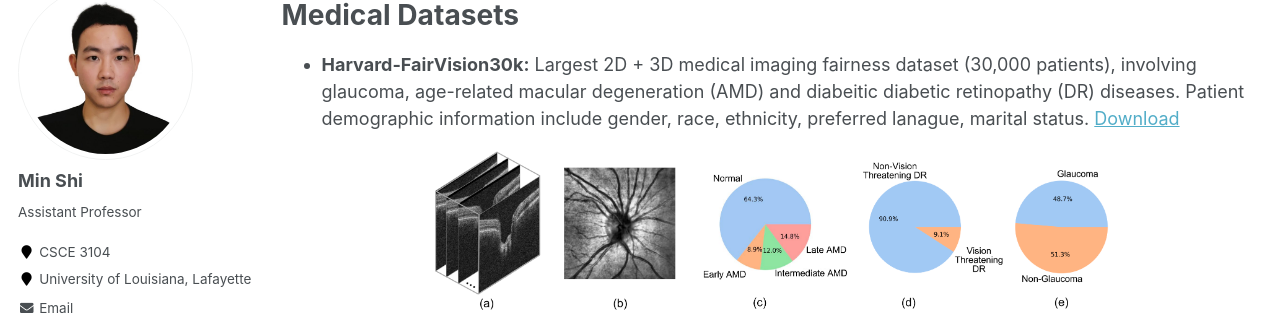
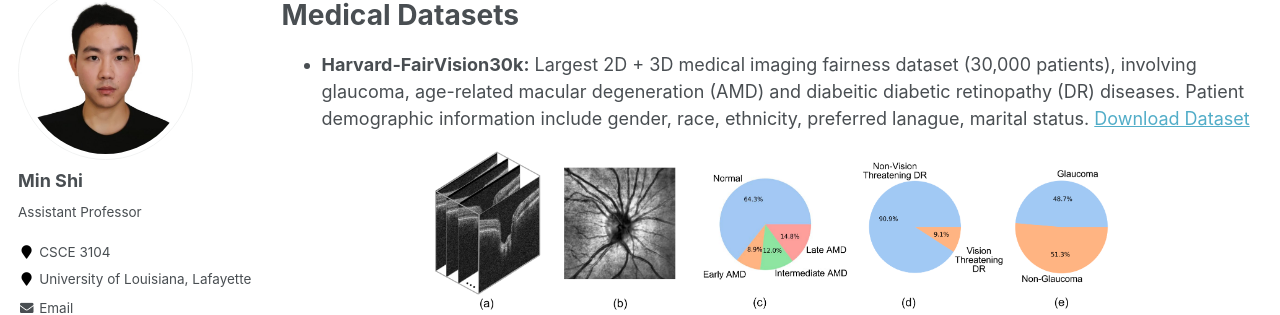
Before and after one commit to shiminxst/shiminxst.github.io, a Jekyll site: the page built from _pages/resource.md, in a window 1280 px wide. Shown: the part 133-448 px from the top of the page. Built offline with Jekyll 4.4.1, drawn with Linux system fonts in a browser that asks for light colours.

Commit message:
Update resource.md

```diff
--- a/_pages/resource.md
+++ b/_pages/resource.md
@@ -10,7 +10,7 @@
 Medical Datasets
 ======
 
-- **Harvard-FairVision30k:** Largest 2D + 3D medical imaging fairness dataset (30,000 patients), involving glaucoma, age-related macular degeneration (AMD)  and diabeitic diabetic retinopathy (DR) diseases. Patient demographic information include gender, race, ethnicity, preferred lanague, marital status. [Download](http://ophai.hms.harvard.edu/datasets/harvard-fairvision30k)
+- **Harvard-FairVision30k:** Largest 2D + 3D medical imaging fairness dataset (30,000 patients), involving glaucoma, age-related macular degeneration (AMD)  and diabeitic diabetic retinopathy (DR) diseases. Patient demographic information include gender, race, ethnicity, preferred lanague, marital status. [Download Dataset](http://ophai.hms.harvard.edu/datasets/harvard-fairvision30k)
 
 <p align="center">
     <img src="/images/img/project/fairvision.png" width="700">
```
